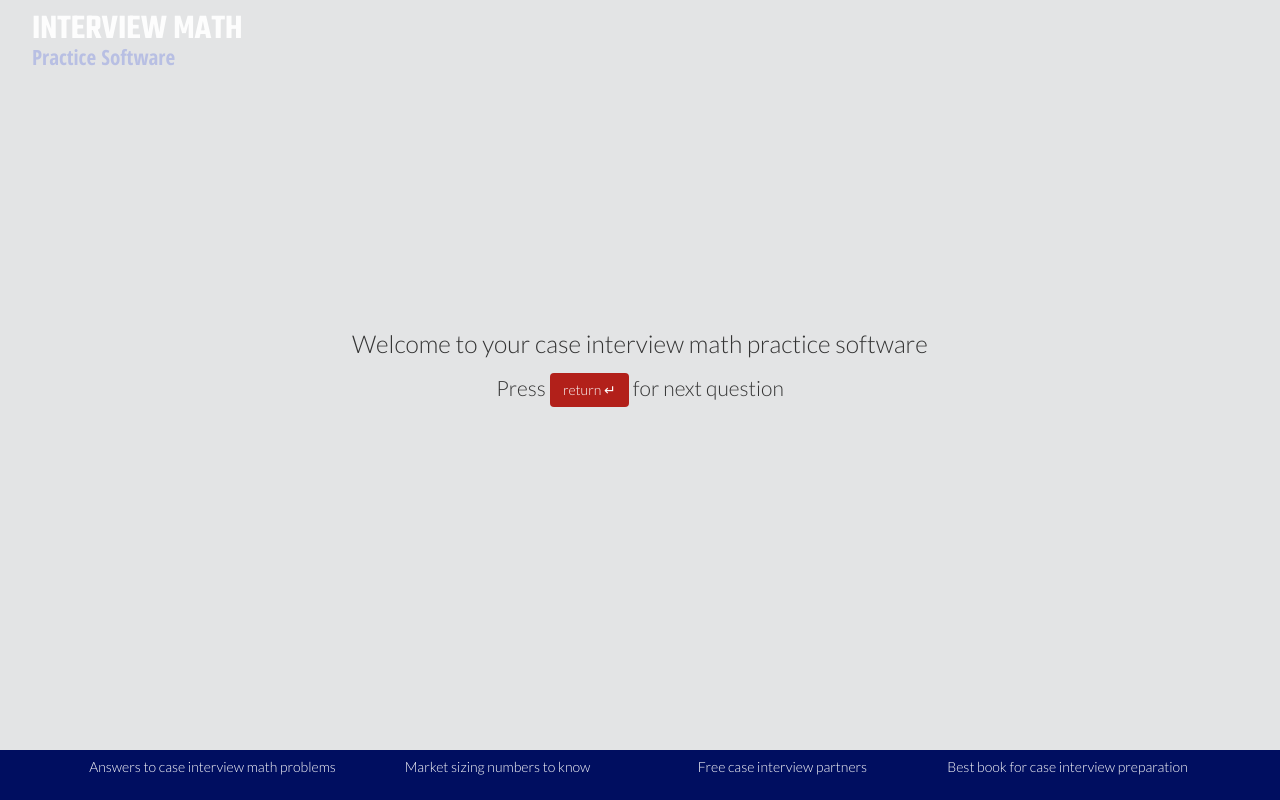
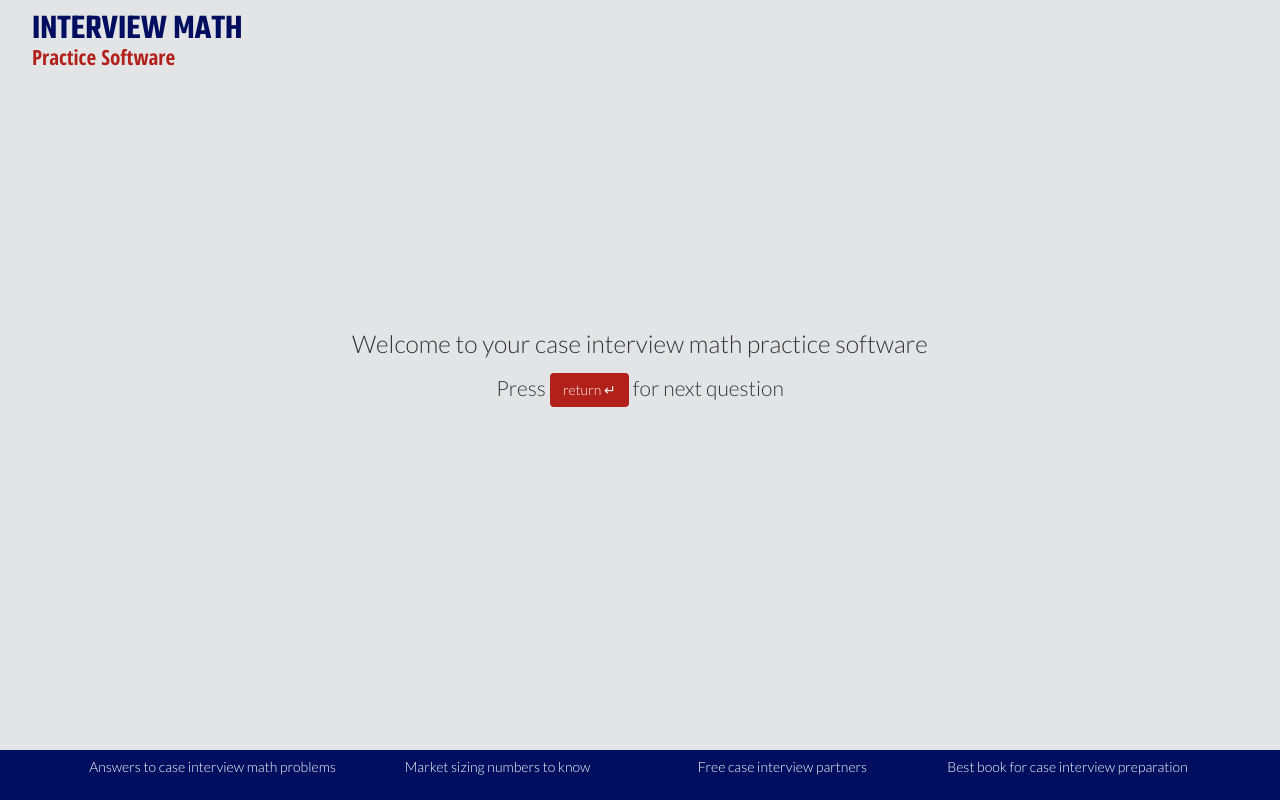
Before and after one commit to interviewmath/interviewmath.github.io, a plain HTML site: page index.html in a window 1280 px wide. Drawn offline with nearby package versions, Linux system fonts and the light colour scheme; a web font is replaced by a local one.

Commit message:
Update style.css

```diff
--- a/media/style.css
+++ b/media/style.css
@@ -160,14 +160,15 @@ button {
     margin-left: 2.5%;
     font-size: 2.5em;
     font-family: 'Teko', sans-serif;
-    color: #fdfdfd;
+    color: #000E60;
 }
 
 .title2 {
     margin-left: 2.5%;
     font-size: 1.5em;
     font-family: 'Open Sans Condensed', sans-serif;
-    color: #B8BFE3;
+    color: #B2201A;
+    //color: #B8BFE3;
     line-height: 0.2;
 }
 
```
